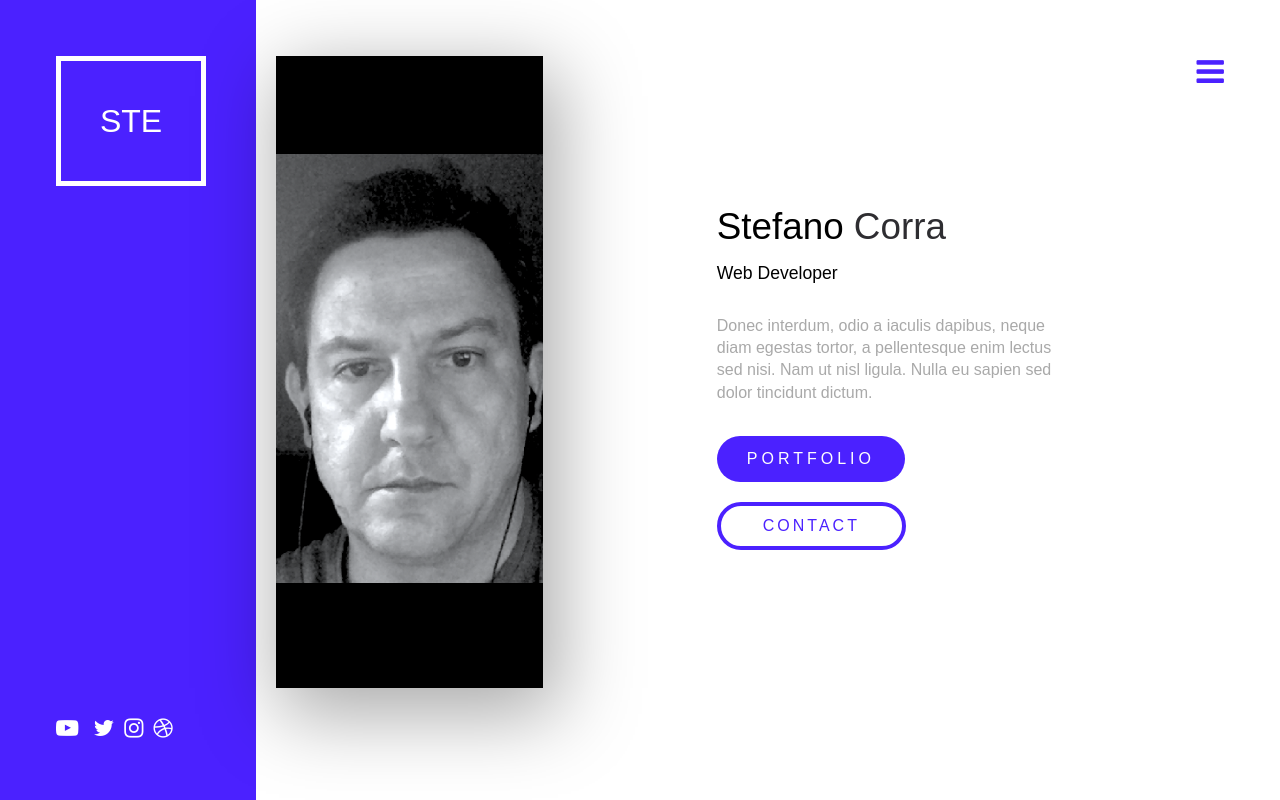
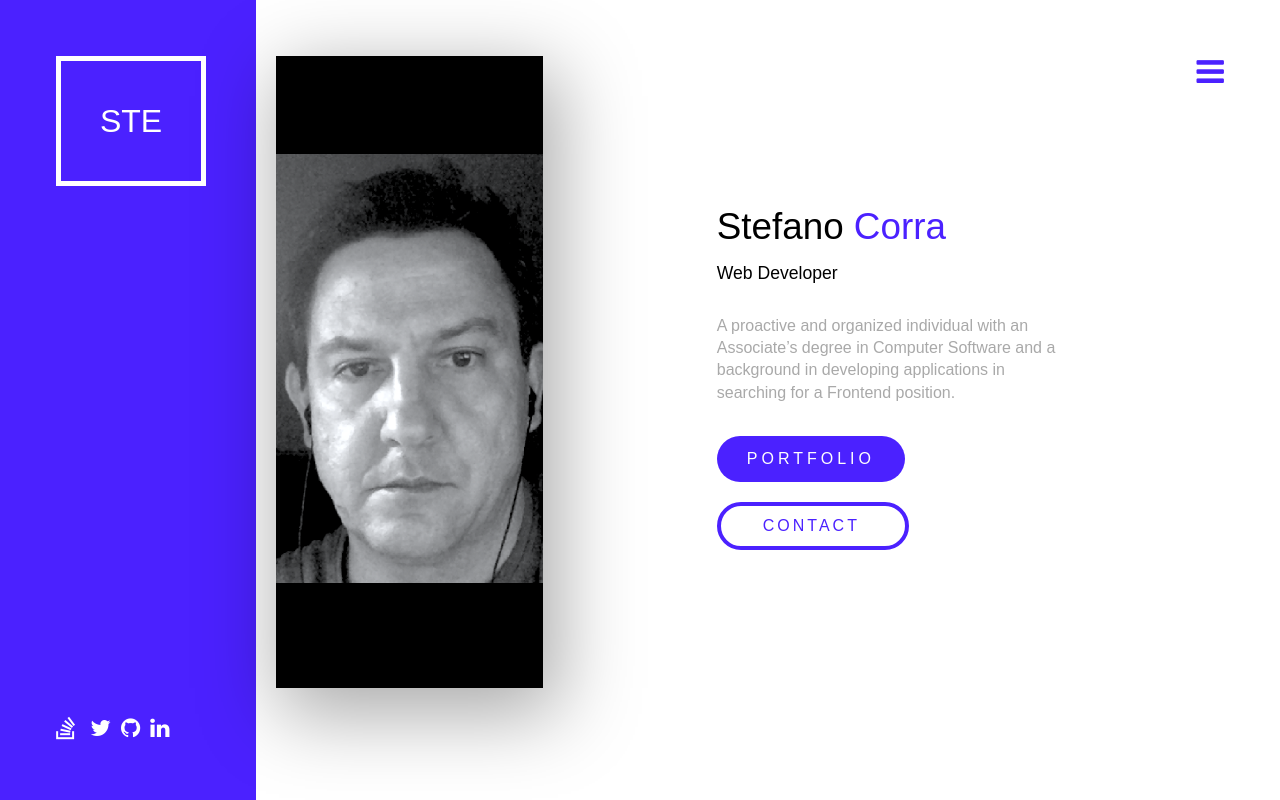
Before and after one commit to stecor/portfolio_react, a React (Create React App) app: page / in a window 1280 px wide. Built offline with nearby package versions, Linux system fonts and the light colour scheme.

Commit message:
profile commit

```diff
--- a/src/App.js
+++ b/src/App.js
@@ -1,7 +1,8 @@
 import React from 'react'
 import InfoSection from './component/info-section'
 import MenuSection from './component/menu-section'
-import { Link } from 'react-router-dom'
+
+import Profile from './component/Profile'
 import './css/App.css'
 
 const App = () => {
@@ -13,32 +14,7 @@ const App = () => {
         <div className='img-container'>
           <div className='user-img'></div>
         </div>
-        <div className='profile-section'>
-          <div className='profile'>
-            <h1>
-              Stefano <span>Corra</span>
-            </h1>
-            <h5>Web Developer</h5>
-            <p>
-              Donec interdum, odio a iaculis dapibus, neque diam egestas tortor,
-              a pellentesque enim lectus sed nisi. Nam ut nisl ligula. Nulla eu
-              sapien sed dolor tincidunt dictum.
-            </p>
-
-            <Link
-              to={process.env.PUBLIC_URL + '/portfolio'}
-              className='primary-btn'
-            >
-              Portfolio
-            </Link>
-            <Link
-              to={process.env.PUBLIC_URL + '/contact'}
-              className='ghost-btn'
-            >
-              Contact
-            </Link>
-          </div>
-        </div>
+        <Profile />
       </section>
     </div>
   )
--- /dev/null
+++ b/src/component/Profile.jsx
@@ -0,0 +1,48 @@
+import React, { useState, useEffect } from 'react'
+import { Link } from 'react-router-dom'
+
+const Profile = () => {
+  const pathname = String(window.location.pathname) //returns the current url minus the domain name
+  const [path, setPath] = useState('')
+  const [url, setUrl] = useState('/contact')
+
+  useEffect(() => {
+    if (pathname === '/contact') {
+      setPath('HOME')
+      setUrl('/')
+    } else {
+      setPath('CONTACT')
+      setUrl('/contact')
+    }
+  }, [])
+
+  return (
+    <div className='profile-section'>
+      <div className='profile'>
+        <h1>
+          Stefano <span>Corra</span>
+        </h1>
+        <h5>Web Developer</h5>
+        <p>
+          A proactive and organized individual with an Associate’s degree in
+          Computer Software and a background in developing applications in
+          searching for a Frontend position.
+        </p>
+
+        <Link
+          to={process.env.PUBLIC_URL + '/portfolio'}
+          className='primary-btn'
+        >
+          Portfolio
+        </Link>
+        <br />
+
+        <Link to={process.env.PUBLIC_URL + url} className='ghost-btn'>
+          {path}
+        </Link>
+      </div>
+    </div>
+  )
+}
+
+export default Profile
--- a/src/component/info-section.js
+++ /dev/null
@@ -1,28 +0,0 @@
-import React from 'react'
-import '../css/infoSection.css'
-
-const InfoSection = () => {
-  return (
-    <section className='info-section'>
-      <div className='logo'>STE</div>
-      <div className='info-box'>
-        <div className='icon-section'>
-          <a href='#1'>
-            <i className='fa fa-youtube-play' aria-hidden='true'></i>
-          </a>
-          <a href='#1'>
-            <i className='fa fa-twitter' aria-hidden='true'></i>
-          </a>
-          <a href='#1'>
-            <i className='fa fa-instagram' aria-hidden='true'></i>
-          </a>
-          <a href='#1'>
-            <i className='fa fa-dribbble' aria-hidden='true'></i>
-          </a>
-        </div>
-      </div>
-    </section>
-  )
-}
-
-export default InfoSection
--- /dev/null
+++ b/src/component/info-section.jsx
@@ -0,0 +1,31 @@
+import React from 'react'
+import '../css/infoSection.css'
+
+const InfoSection = () => {
+  return (
+    <section className='info-section'>
+      <div className='logo'>STE</div>
+      <div className='info-box'>
+        <div className='icon-section'>
+          <a
+            href='https://stackoverflow.com/users/7989029/stefano-corra'
+            target='_blank'
+          >
+            <i className='fa fa-stack-overflow' aria-hidden='true'></i>
+          </a>
+          <a href='https://twitter.com/ste_corra' target='_blank'>
+            <i className='fa fa-twitter' aria-hidden='true'></i>
+          </a>
+          <a href='https://github.com/stecor' target='_blank'>
+            <i className='fa fa-github' aria-hidden='true'></i>
+          </a>
+          <a href='https://www.linkedin.com/in/stefanocorra/' target='_blank'>
+            <i className='fa fa-linkedin' aria-hidden='true'></i>
+          </a>
+        </div>
+      </div>
+    </section>
+  )
+}
+
+export default InfoSection
--- a/src/contact.js
+++ b/src/contact.js
@@ -1,6 +1,7 @@
 import React from 'react'
 import InfoSection from './component/info-section'
 import MenuSection from './component/menu-section'
+import Profile from './component/Profile'
 import './css/contact.css'
 
 const email = process.env.REACT_APP_KEY
@@ -35,24 +36,9 @@ const Contact = () => {
             </form>
           </div>
         </div>
-        <div className='contact-section'>
-          <div className='contact-info'>
-            <h1>Contact Us</h1>
-            <div className='contact-box'>
-              <h5>Phone</h5>
-              <p>(453) 456 4536</p>
-            </div>
 
-            <div className='contact-box'>
-              <h5>Email</h5>
-              <p>JaneJohnson@gmail.com</p>
-            </div>
-
-            <div className='contact-box'>
-              <h5>Address</h5>
-              <p>456 Grant ave, Hamilton ON L8C 4K5</p>
-            </div>
-          </div>
+        <div className='home'>
+          <Profile />
         </div>
       </section>
     </div>
--- a/src/css/App.css
+++ b/src/css/App.css
@@ -52,7 +52,7 @@
 }
 
 .home .profile span {
-  color: #2e2d31;
+  color: #4b21ff;
 }
 
 .home h5 {
--- a/src/css/contact.css
+++ b/src/css/contact.css
@@ -1,9 +1,9 @@
-.contact .info-section{
+.contact .info-section {
   padding: 56px;
   width: 35%;
 }
 
-.contact .content-area{
+.contact .content-area {
   background: #fefefe;
   margin-left: 40%;
   background: #fff;
@@ -12,7 +12,7 @@
   /*padding: 0 0 0 25%; */
 }
 
-.contact .contact-section{
+.contact .contact-section {
   vertical-align: top;
   display: inline-block;
   padding: 56px;
@@ -20,7 +20,7 @@
   float: right;
 }
 
-.contact .form-section{
+.contact .form-section {
   overflow-y: hidden;
   overflow-x: hidden;
   position: absolute;
@@ -31,20 +31,20 @@
   background: #272727;
   color: #fefefe;
   padding: 46px;
-  -webkit-box-shadow: 9px 20px 74px 6px rgba(3,3,3,0.34);
-  -moz-box-shadow: 9px 20px 74px 6px rgba(3,3,3,0.34);
-  box-shadow: 9px 20px 74px 6px rgba(3,3,3,0.34);
+  -webkit-box-shadow: 9px 20px 74px 6px rgba(3, 3, 3, 0.34);
+  -moz-box-shadow: 9px 20px 74px 6px rgba(3, 3, 3, 0.34);
+  box-shadow: 9px 20px 74px 6px rgba(3, 3, 3, 0.34);
 }
 
-.contact h4{
+.contact h4 {
   font-size: 1.3rem;
   margin-bottom: 4rem;
   margin-top: 2rem;
 }
 
-input[type="text"],
-input[type="email"],
-textarea{
+input[type='text'],
+input[type='email'],
+textarea {
   width: 100%;
   background: transparent;
   border: none;
@@ -56,8 +56,8 @@ textarea{
   padding: 15px 0;
 }
 
-button[type="submit"]{
-  background:  #4b21ff;
+button[type='submit'] {
+  background: #4b21ff;
   border: none;
   font-size: 1rem;
   -webkit-border-radius: 30px;
@@ -68,56 +68,50 @@ button[type="submit"]{
   padding: 17px 30px;
   text-transform: uppercase;
   width: 100%;
-
 }
 
-.contact .img-container{
+.contact .img-container {
   display: inline-block;
   width: 30%;
   position: relative;
   height: 100%;
 }
 
-.contact-info{
-
-}
-
-.contact .contact-info  h1{
+.contact .contact-info h1 {
   font-size: 2.3rem;
   font-weight: 500;
   line-height: 1.2;
   margin: 0 0 1rem;
 }
 
-.contact .profile span{
+.contact .profile span {
   color: #4b21ff;
 }
 
-.contact-box{
+.contact-box {
   max-width: 600px;
   padding: 30px;
-  -webkit-box-shadow: 0 20px 74px 6px rgba(0,0,0,0.12);
-  -moz-box-shadow: 0 20px 74px 6px rgba(0,0,0,0.12);
-  box-shadow: 0 20px 74px 6px rgba(0,0,0,0.12);
+  -webkit-box-shadow: 0 20px 74px 6px rgba(0, 0, 0, 0.12);
+  -moz-box-shadow: 0 20px 74px 6px rgba(0, 0, 0, 0.12);
+  box-shadow: 0 20px 74px 6px rgba(0, 0, 0, 0.12);
   margin-bottom: 100px;
   transition: all 0.5s ease-in-out;
   cursor: pointer;
 }
 
-.contact-box:hover{
-  -webkit-box-shadow: 0 20px 74px 6px rgba(0,0,0,0.22);
-  -moz-box-shadow: 0 20px 74px 6px rgba(0,0,0,0.22);
-  box-shadow: 0 20px 74px 6px rgba(0,0,0,0.22);
-
+.contact-box:hover {
+  -webkit-box-shadow: 0 20px 74px 6px rgba(0, 0, 0, 0.22);
+  -moz-box-shadow: 0 20px 74px 6px rgba(0, 0, 0, 0.22);
+  box-shadow: 0 20px 74px 6px rgba(0, 0, 0, 0.22);
 }
 
-.contact-box h5{
+.contact-box h5 {
   font-weight: 600;
   font-size: 1.1rem;
   margin: 0 0 1.5rem;
 }
 
-.contact-box p{
+.contact-box p {
   color: #a9a9a9;
   font-weight: 300;
   line-height: 1.4;
@@ -129,52 +123,50 @@ button[type="submit"]{
 
 /* Small devices (landscape phones, 576px and up) */
 @media (max-width: 767px) {
-
-  .contact .logo{
+  .contact .logo {
     height: 50px;
-    width:70px;
-    font-size: 1rem
+    width: 70px;
+    font-size: 1rem;
   }
 
-  .contact .menu-icon{
+  .contact .menu-icon {
     top: -3px;
     color: #fff;
     right: 20px;
   }
 
-  .contact .fa-bars{
+  .contact .fa-bars {
     color: #fff !important;
   }
 
-  .contact .info-box{
+  .contact .info-box {
     display: none;
   }
 
-  .contact .info-section{
+  .contact .info-section {
     padding: 10px 20px;
     position: static;
   }
 
-  .contact .content-area{
+  .contact .content-area {
     margin-left: 0;
     width: 100%;
     overflow: auto;
   }
 
-
-  .contact .contact-section{
+  .contact .contact-section {
     width: 100%;
     float: left;
     padding: 20% 20px 0;
   }
 
-  .contact .img-container{
+  .contact .img-container {
     width: 100%;
     padding: 56px 20px 0;
     height: auto;
   }
 
-  .contact  .form-section{
+  .contact .form-section {
     position: static;
     width: 100%;
     height: auto;
@@ -182,38 +174,37 @@ button[type="submit"]{
   }
 }
 
-.primary-btn,.ghost-btn{
+.primary-btn,
+.ghost-btn {
   margin-bottom: 20px !important;
 }
 
-
 /* Medium devices (tablets, 768px and up)*/
-@media (min-width: 768px) and (max-width: 991px){
-
-  .contact .content-area{
+@media (min-width: 768px) and (max-width: 991px) {
+  .contact .content-area {
     height: auto;
   }
 
-  .contact .content-area:after{
-    content: "";
+  .contact .content-area:after {
+    content: '';
     display: table;
     clear: both;
   }
 
-  .contact .contact-section{
+  .contact .contact-section {
     width: 70%;
     float: right;
     padding: 20% 20px 0;
   }
 
-  .contact .img-container{
+  .contact .img-container {
     padding: 56px 20px 0;
     float: left;
     height: auto;
     width: 100%;
   }
 
-  .contact  .form-section{
+  .contact .form-section {
     position: static;
     width: 100%;
     float: left;
@@ -222,38 +213,34 @@ button[type="submit"]{
   }
 }
 
-.contact .icon-section{
-
+.contact .icon-section {
 }
 
-.contact .icon-section a{
+.contact .icon-section a {
   font-size: 1.4rem;
 }
 
 /* Large devices (desktops, 992px and up)*/
-@media (min-width: 992px) and (max-width: 1199px)  {
-
-  .content-area{
+@media (min-width: 992px) and (max-width: 1199px) {
+  .content-area {
     height: auto;
   }
 
-
-
-  .contact .contact-section{
+  .contact .contact-section {
     width: 70%;
     float: left;
     padding: 20% 20px 0;
     max-width: 800px;
   }
 
-  .contact .img-container{
+  .contact .img-container {
     padding: 56px 20px 0;
     float: left;
     height: auto;
     width: 100%;
   }
 
-  .contact  .form-section{
+  .contact .form-section {
     position: static;
     width: 100%;
     float: left;
@@ -262,28 +249,23 @@ button[type="submit"]{
   }
 }
 
-
-
 /* Extra large devices (large desktops, 1500px and up)*/
 @media (min-width: 1500px) {
-
-
-    .contact .contact-section{
+  .contact .contact-section {
     width: 70%;
     float: left;
     padding: 20% 60px 0;
     max-width: 800px;
   }
 
-    .contact .img-container{
+  .contact .img-container {
     padding: 56px 20px 0;
     float: left;
     padding: 20% 60px 0;
   }
 
-    .contact  .form-section{
+  .contact .form-section {
     left: -250px;
     width: 500;
   }
-
 }
--- a/src/css/infoSection.css
+++ b/src/css/infoSection.css
@@ -53,7 +53,7 @@ body {
   letter-spacing: 3px;
   text-decoration: none;
   transition: all 0.3s ease-in-out;
-  padding-right: 42px;
+  padding-right: 45px;
   padding-left: 42px;
 }
 
```
Also changed, not shown: src/css/main.css (+10 -8 lines), src/component/menu-section.jsx (renamed from src/component/menu-section.js). Lines whose indentation alone changed are shown as unchanged.
